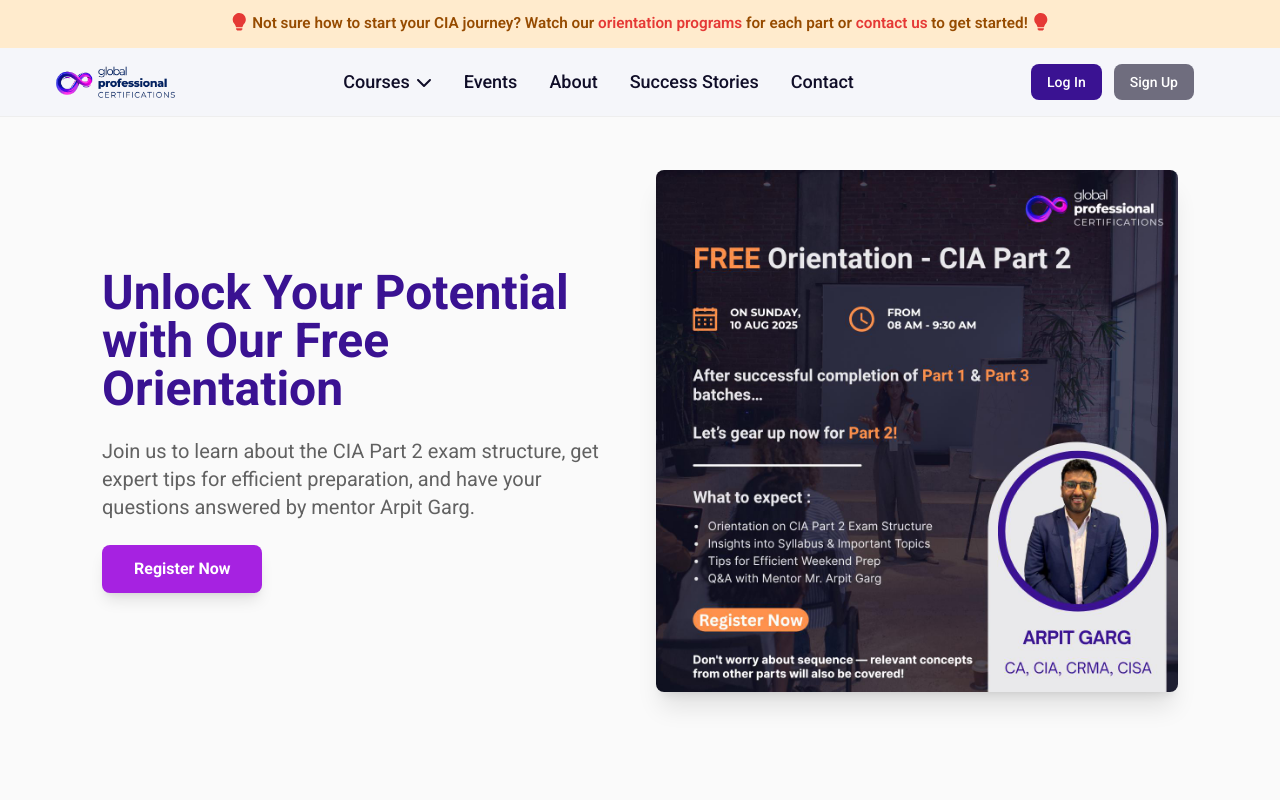
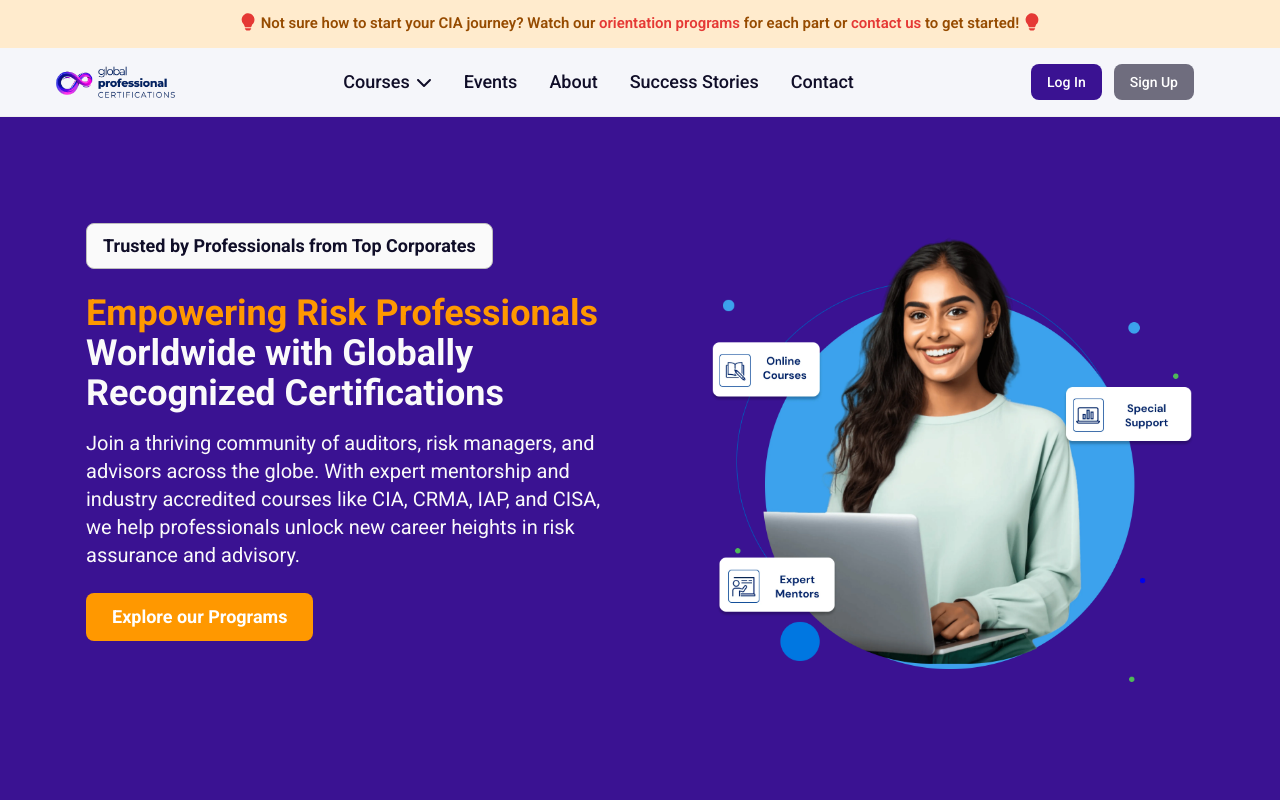
Before and after one commit to swapanmanna/gpc, a React (Vite) app: page / in a window 1280 px wide. Shown: the top 800 px of the page. Built offline with nearby package versions, Linux system fonts and the light colour scheme.

Commit message:
brought down the home page CIA part 2 oritentation program post

```diff
--- a/src/components/Home/Home.jsx
+++ b/src/components/Home/Home.jsx
@@ -25,10 +25,10 @@ export default function Home() {
         />
         <div className="bg-gray-50">
 
-            <section className="mt-32 md:mt-0 py-8 md:py-[170px] bg-gray-50 h-screen">
-                <div className="container mx-auto px-4 md:px-8 flex flex-col md:flex-row items-center justify-center gap-8">
+            {/* <section className="mt-32 md:mt-0 py-8 md:py-[170px] bg-gray-50 h-screen">
+                <div className="container mx-auto px-4 md:px-8 flex flex-col md:flex-row items-center justify-center gap-8"> */}
                     {/* Catchy Text and Call to Action */}
-                    <div className="md:w-1/2 text-center md:text-left">
+                    {/* <div className="md:w-1/2 text-center md:text-left">
                         <h2 className="text-3xl md:text-5xl font-bold md:mb-6 text-brand-blue leading-tight">
                             Unlock Your Potential with Our Free Orientation
                         </h2>
@@ -42,9 +42,9 @@ export default function Home() {
                         >
                             Register Now
                         </a>
-                    </div>
+                    </div> */}
                     {/* Event Flyer Image */}
-                    <div className="md:w-1/2">
+                    {/* <div className="md:w-1/2">
                     <Link to="https://forms.zohopublic.in/globalprofessionalcertificat1/form/CISARegistration/formperma/XCSPbyS407UGWqXk-0oxeG7qxhKqYOo7uFJ57ZnhQPQ" target="_blank">
                         <img
                             src={ciaPart2Flyer}
@@ -54,7 +54,7 @@ export default function Home() {
                     </Link>
                     </div>
                 </div>
-            </section>
+            </section> */}
 
             <Hero />
             <Companies />
```
